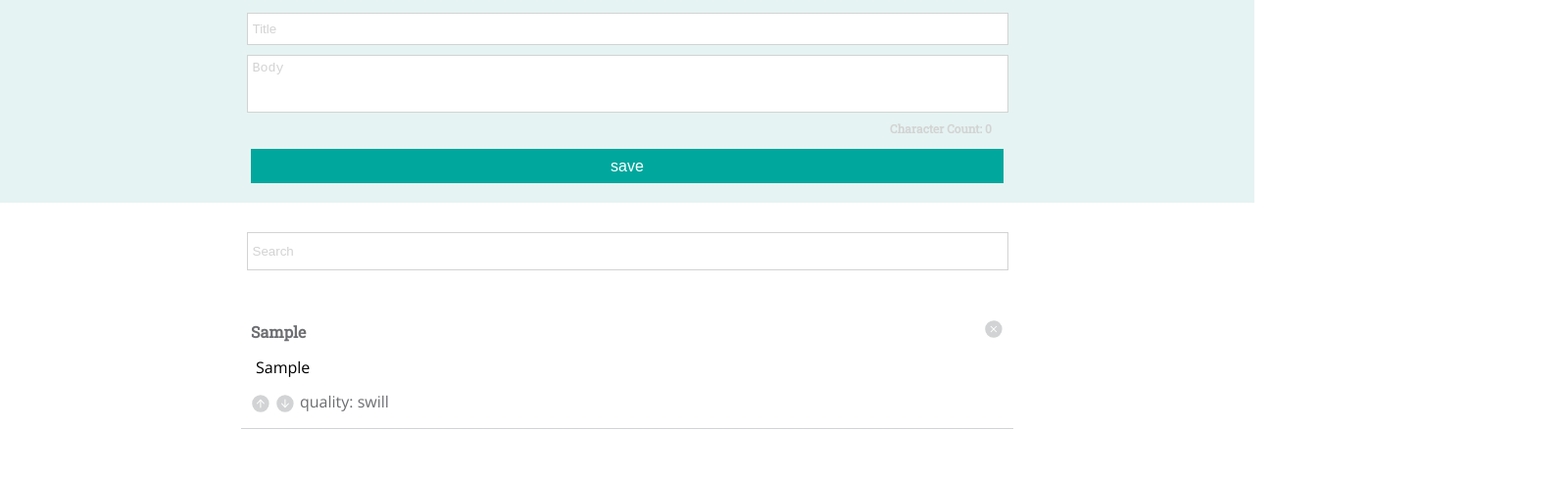
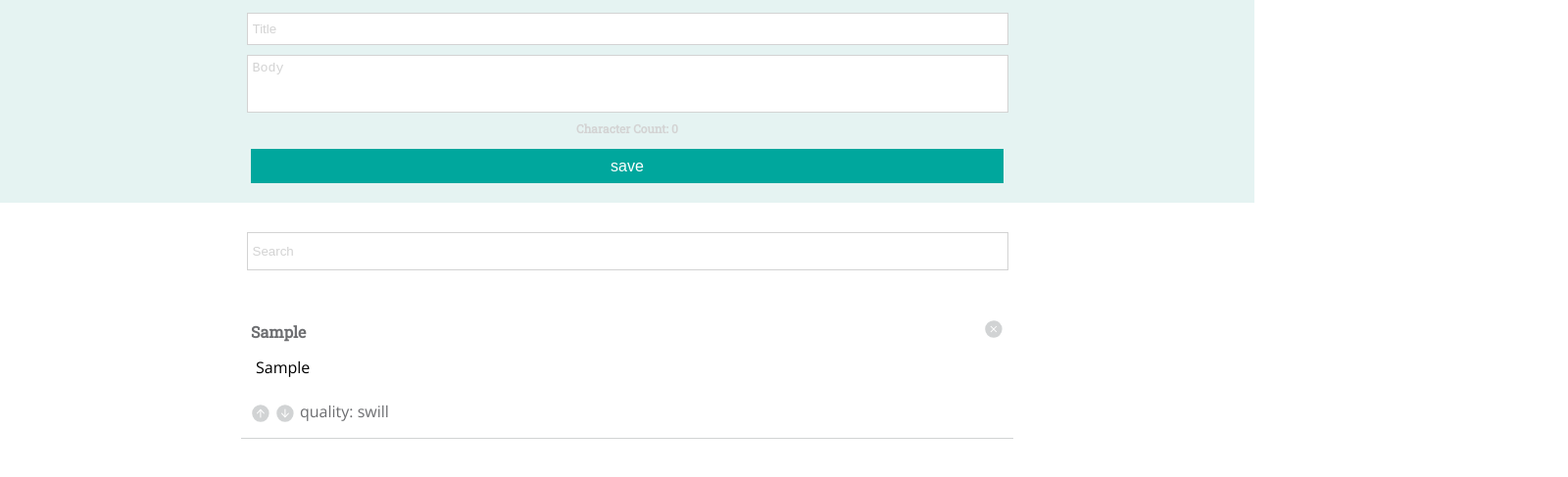
Before and after one commit to Benjaminpjacobs/idea-box, a plain HTML site: page index.html in a window 1280 px wide. Both pictures are taken after typing "Sample", "Sample" into the empty fields and a click on the button "save". Shown: the part 77-564 px from the top of the page at 98% size, 1600 px wide, since content can reach past the window. Drawn offline with nearby package versions, Linux system fonts and the light colour scheme.

Commit message:
fixes counter styling

```diff
--- a/styles.css
+++ b/styles.css
@@ -39,8 +39,6 @@
     color: lightgray;
     font-size: 12px;
     margin-bottom: 15px;
-    position: relative;
-    left: 25%;
 }
 
 .main #body {
@@ -117,7 +115,7 @@
 .footer {
     display: flex;
     justify-content: flex-start;
-    margin-top: 10px;
+    margin-top: 20px;
     margin-bottom: 5px;
 }
 
@@ -128,6 +126,7 @@
 .idea p {
     height: 20px;
     padding: 5px;
+    margin-bottom: 5px;
 }
 
 @media only screen and (min-width: 768px) {
```
